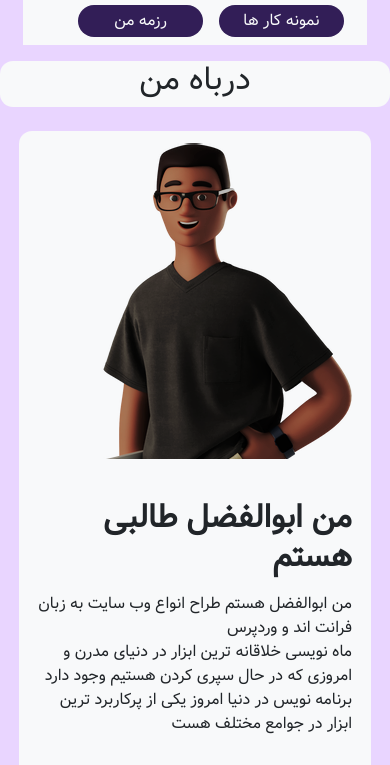
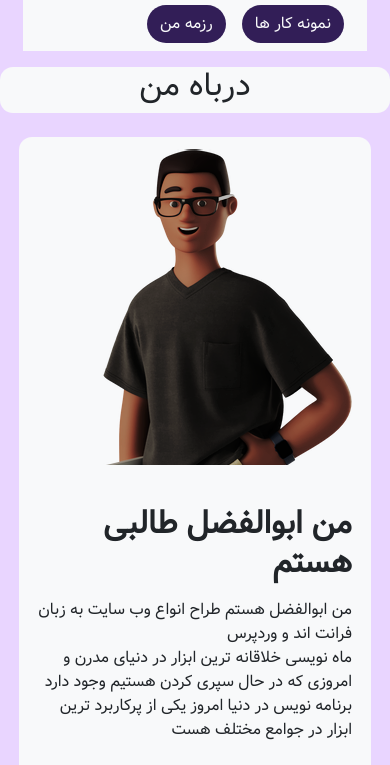
Before and after one commit to Abolfazl-talebi1/abolfazl.dev, a plain HTML site: page index.html in a window 390 px wide. Shown: the part 687-1452 px from the top of the page. Drawn offline with Linux system fonts and the light colour scheme; files whose address does not match are found by name; a web font is replaced by a local one.

Commit message:
Update style.css

```diff
--- a/style.css
+++ b/style.css
@@ -56,10 +56,7 @@ body {
     .off-md-5 {
         margin-right: 41.666667%;
     }
-.btn-my{
-  width:125px;
-  padding:3px !important;
-}
+
     .w-carousel {
         display: none;
     }
```
